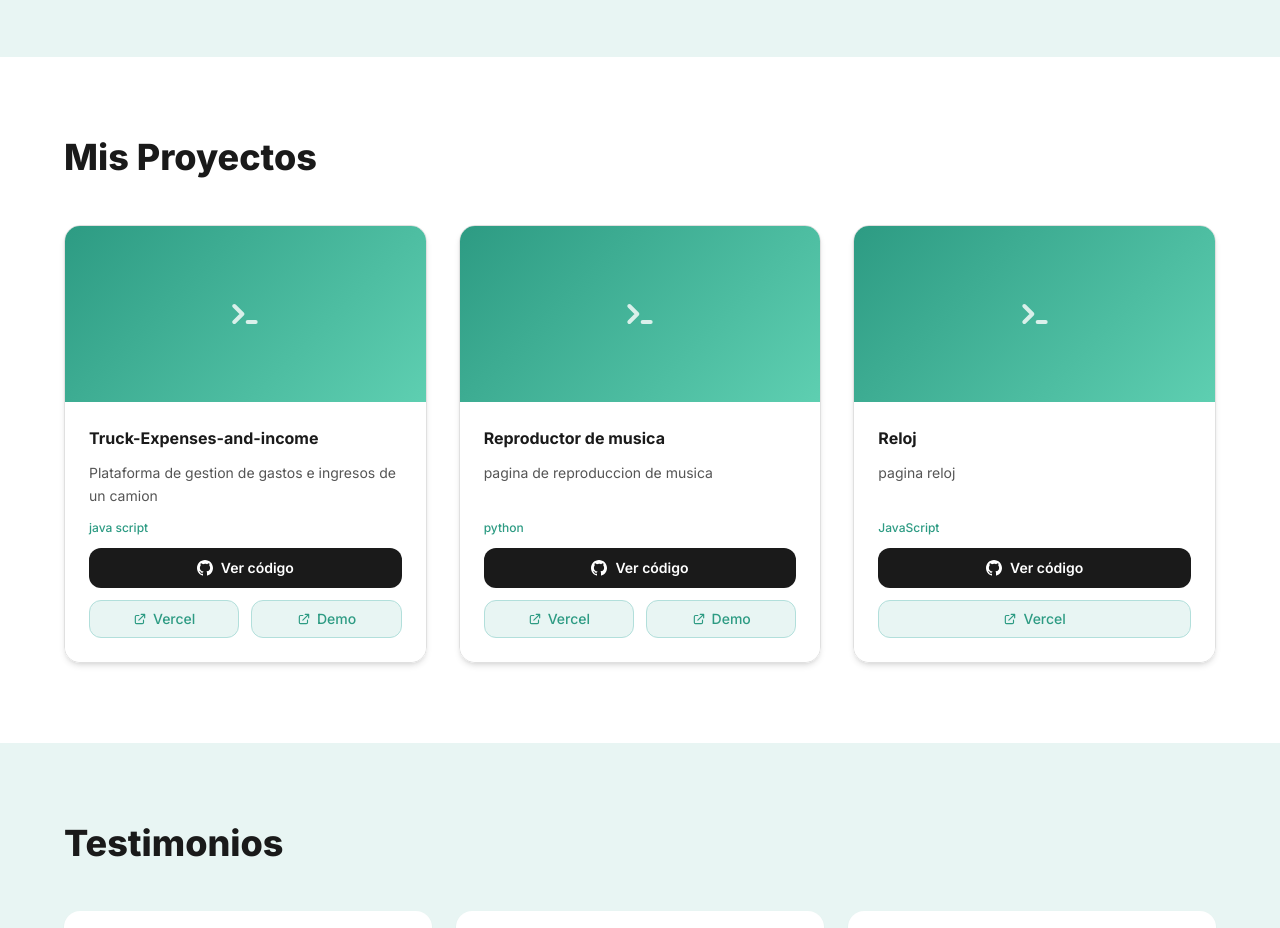
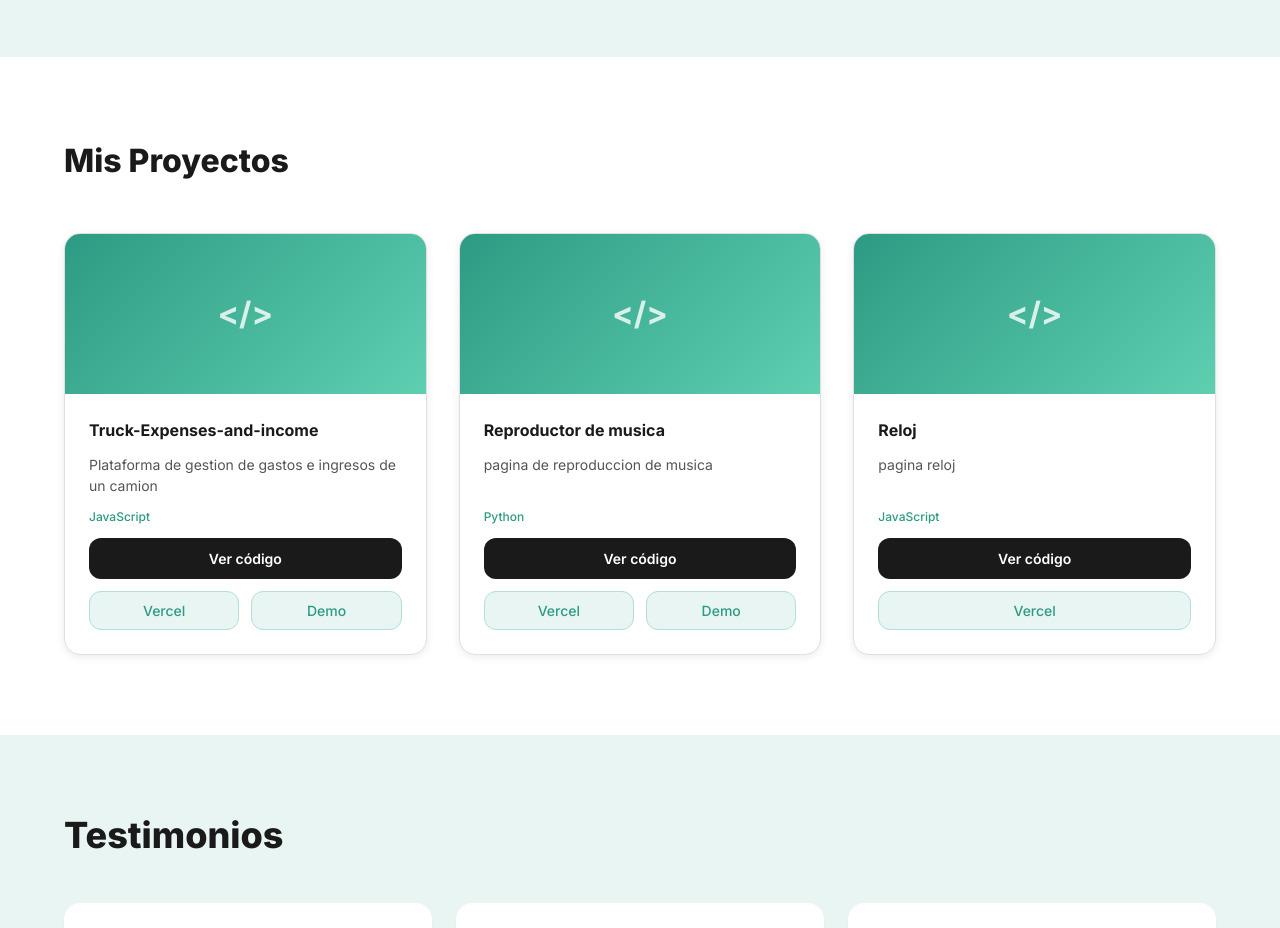
Before and after one commit to Yeraldin3139/portafolio, a Next.js app: page / in a window 1280 px wide. Shown: the part 1640-2568 px from the top of the page. Built offline with nearby package versions, Linux system fonts and the light colour scheme.

Commit message:
darkmode projects

```diff
--- a/components/Projects.tsx
+++ b/components/Projects.tsx
@@ -1,195 +1,112 @@
 "use client";
 
-const projects = [
-  {
-    id: 1,
-    title: "Truck-Expenses-and-income",
-    description: "Plataforma de gestion de gastos e ingresos de un camion",
-    language: "java script",
-    github: "https://github.com/Yeraldin3139",
-    vercel: "https://vercel.com",
-    demo: "https://vercel.com",
-  },
-  {
-    id: 2,
-    title: "Reproductor de musica",
-    description: "pagina de reproduccion de musica",
-    language: "python",
-    github: "https://github.com/Yeraldin3139",
-    vercel: "https://vercel.com",
-    demo: "https://vercel.com",
-  },
-  {
-    id: 3,
-    title: "Reloj",
-    description: "pagina reloj",
-    language: "JavaScript",
-    github: "https://github.com/Yeraldin3139",
-    vercel: "https://vercel.com",
-    demo: null,
-  },
+import { useApp } from "@/app/context";
+
+const proyectosEs = [
+  { id: 1, title: "Truck-Expenses-and-income", description: "Plataforma de gestion de gastos e ingresos de un camion", language: "JavaScript", github: "https://github.com/Yeraldin3139", vercel: "https://vercel.com", demo: "https://vercel.com" },
+  { id: 2, title: "Reproductor de musica", description: "pagina de reproduccion de musica", language: "Python", github: "https://github.com/Yeraldin3139", vercel: "https://vercel.com", demo: "https://vercel.com" },
+  { id: 3, title: "Reloj", description: "pagina reloj", language: "JavaScript", github: "https://github.com/Yeraldin3139", vercel: "https://vercel.com", demo: null },
+];
+
+const proyectosEn = [
+  { id: 1, title: "Truck-Expenses-and-income", description: "Platform for managing truck expenses and income", language: "JavaScript", github: "https://github.com/Yeraldin3139", vercel: "https://vercel.com", demo: "https://vercel.com" },
+  { id: 2, title: "Music Player", description: "Music reproduction page", language: "Python", github: "https://github.com/Yeraldin3139", vercel: "https://vercel.com", demo: "https://vercel.com" },
+  { id: 3, title: "Clock", description: "Clock page", language: "JavaScript", github: "https://github.com/Yeraldin3139", vercel: "https://vercel.com", demo: null },
 ];
 
 export default function Projects() {
+  const { darkMode, lang } = useApp();
+  const projects = lang === "es" ? proyectosEs : proyectosEn;
+
   return (
     <section
       id="proyectos"
-      className="py-20 px-6"
-      style={{ backgroundColor: "#ffffff" }}
+      style={{
+        padding: "80px 24px",
+        backgroundColor: darkMode ? "#0D1F1A" : "#ffffff",
+        transition: "background-color 0.3s",
+      }}
     >
-      <div className="max-w-6xl mx-auto">
+      <div style={{ maxWidth: "1152px", margin: "0 auto" }}>
 
-        {/* Título */}
-        <h2
-          className="text-3xl md:text-4xl font-extrabold mb-12"
-          style={{ color: "#1a1a1a" }}
-        >
-          Mis Proyectos
+        <h2 style={{
+          fontSize: "2rem", fontWeight: "800", marginBottom: "48px",
+          color: darkMode ? "#ffffff" : "#1a1a1a",
+        }}>
+          {lang === "es" ? "Mis Proyectos" : "My Projects"}
         </h2>
 
-        {/* Grid de proyectos */}
-        <div className="grid grid-cols-1 md:grid-cols-3 gap-8">
+        <div style={{
+          display: "grid",
+          gridTemplateColumns: "repeat(auto-fit, minmax(300px, 1fr))",
+          gap: "32px",
+        }}>
           {projects.map((project) => (
-            <div
-              key={project.id}
-              className="rounded-2xl overflow-hidden shadow-md flex flex-col
-                         transition-transform duration-300 hover:-translate-y-1 hover:shadow-xl"
-              style={{ border: "1px solid #e0e0e0" }}
-            >
+            <div key={project.id} style={{
+              borderRadius: "16px", overflow: "hidden",
+              border: `1px solid ${darkMode ? "#1A2E28" : "#e0e0e0"}`,
+              display: "flex", flexDirection: "column",
+              boxShadow: "0 2px 8px rgba(0,0,0,0.08)",
+              backgroundColor: darkMode ? "#1A2E28" : "#ffffff",
+            }}>
 
-              {/* Imagen superior verde */}
-              <div
-                className="w-full h-44 flex items-center justify-center"
-                style={{
-                  background: "linear-gradient(135deg, #2D9B83 0%, #5ECFB1 100%)",
-                }}
-              >
-                <svg
-                  xmlns="http://www.w3.org/2000/svg"
-                  className="w-16 h-16 text-white opacity-80"
-                  fill="none"
-                  viewBox="0 0 24 24"
-                  stroke="currentColor"
-                >
-                  <path
-                    strokeLinecap="round"
-                    strokeLinejoin="round"
-                    strokeWidth={1.5}
-                    d="M8 9l3 3-3 3m5 0h3"
-                  />
-                </svg>
+              {/* Header verde */}
+              <div style={{
+                width: "100%", height: "160px",
+                background: "linear-gradient(135deg, #2D9B83 0%, #5ECFB1 100%)",
+                display: "flex", alignItems: "center", justifyContent: "center",
+              }}>
+                <span style={{ color: "white", fontSize: "2rem", fontWeight: "bold", opacity: 0.8 }}>
+                  {"</>"}
+                </span>
               </div>
 
               {/* Contenido */}
-              <div className="p-6 flex flex-col gap-3 flex-1 bg-white">
-
-                {/* Título proyecto */}
-                <h3
-                  className="font-bold text-base"
-                  style={{ color: "#1a1a1a" }}
-                >
+              <div style={{
+                padding: "24px", display: "flex",
+                flexDirection: "column", gap: "12px", flex: 1,
+              }}>
+                <h3 style={{ fontWeight: "700", fontSize: "1rem", color: darkMode ? "#ffffff" : "#1a1a1a" }}>
                   {project.title}
                 </h3>
-
-                {/* Descripción */}
-                <p
-                  className="text-sm leading-relaxed flex-1"
-                  style={{ color: "#555555" }}
-                >
+                <p style={{ fontSize: "0.875rem", color: darkMode ? "#aaaaaa" : "#555555", flex: 1 }}>
                   {project.description}
                 </p>
-
-                {/* Lenguaje */}
-                <span
-                  className="text-xs font-medium"
-                  style={{ color: "#2D9B83" }}
-                >
+                <span style={{ fontSize: "0.75rem", color: "#2D9B83", fontWeight: "500" }}>
                   {project.language}
                 </span>
 
-                {/* Botón Ver código */}
-                <a
-                  href={project.github}
-                  target="_blank"
-                  rel="noopener noreferrer"
-                  className="w-full flex items-center justify-center gap-2 py-2.5 rounded-xl
-                             text-white text-sm font-semibold transition-opacity duration-200 hover:opacity-80"
-                  style={{ backgroundColor: "#1a1a1a" }}
-                >
-                  <svg
-                    xmlns="http://www.w3.org/2000/svg"
-                    className="w-4 h-4"
-                    fill="currentColor"
-                    viewBox="0 0 24 24"
-                  >
-                    <path d="M12 0C5.374 0 0 5.373 0 12c0 5.302 3.438 9.8 8.207 11.387.599.111.793-.261.793-.577v-2.234c-3.338.726-4.033-1.416-4.033-1.416-.546-1.387-1.333-1.756-1.333-1.756-1.089-.745.083-.729.083-.729 1.205.084 1.839 1.237 1.839 1.237 1.07 1.834 2.807 1.304 3.492.997.107-.775.418-1.305.762-1.604-2.665-.305-5.467-1.334-5.467-5.931 0-1.311.469-2.381 1.236-3.221-.124-.303-.535-1.524.117-3.176 0 0 1.008-.322 3.301 1.23A11.509 11.509 0 0112 5.803c1.02.005 2.047.138 3.006.404 2.291-1.552 3.297-1.23 3.297-1.23.653 1.653.242 2.874.118 3.176.77.84 1.235 1.911 1.235 3.221 0 4.609-2.807 5.624-5.479 5.921.43.372.823 1.102.823 2.222v3.293c0 .319.192.694.801.576C20.566 21.797 24 17.3 24 12c0-6.627-5.373-12-12-12z"/>
-                  </svg>
-                  Ver código
+                <a href={project.github} target="_blank" rel="noopener noreferrer" style={{
+                  display: "flex", alignItems: "center", justifyContent: "center",
+                  gap: "8px", padding: "10px", borderRadius: "12px",
+                  backgroundColor: "#1a1a1a", color: "white",
+                  fontSize: "0.875rem", fontWeight: "600", textDecoration: "none",
+                }}>
+                  {lang === "es" ? "Ver código" : "View code"}
                 </a>
 
-                {/* Botones Vercel y Demo */}
-                <div className="flex gap-3">
-                  <a
-                    href={project.vercel}
-                    target="_blank"
-                    rel="noopener noreferrer"
-                    className="flex-1 flex items-center justify-center gap-1.5 py-2 rounded-xl
-                               text-sm font-medium transition-opacity duration-200 hover:opacity-80"
-                    style={{
-                      backgroundColor: "#E8F5F3",
-                      color: "#2D9B83",
-                      border: "1px solid #B2DFDB",
-                    }}
-                  >
-                    <svg
-                      xmlns="http://www.w3.org/2000/svg"
-                      className="w-3.5 h-3.5"
-                      fill="none"
-                      viewBox="0 0 24 24"
-                      stroke="currentColor"
-                    >
-                      <path
-                        strokeLinecap="round"
-                        strokeLinejoin="round"
-                        strokeWidth={2}
-                        d="M10 6H6a2 2 0 00-2 2v10a2 2 0 002 2h10a2 2 0 002-2v-4M14 4h6m0 0v6m0-6L10 14"
-                      />
-                    </svg>
+                <div style={{ display: "flex", gap: "12px" }}>
+                  <a href={project.vercel} target="_blank" rel="noopener noreferrer" style={{
+                    flex: 1, display: "flex", alignItems: "center", justifyContent: "center",
+                    padding: "8px", borderRadius: "12px",
+                    backgroundColor: darkMode ? "#0D1F1A" : "#E8F5F3",
+                    color: "#2D9B83", border: "1px solid #B2DFDB",
+                    fontSize: "0.875rem", fontWeight: "500", textDecoration: "none",
+                  }}>
                     Vercel
                   </a>
-
                   {project.demo && (
-                    <a
-                      href={project.demo}
-                      target="_blank"
-                      rel="noopener noreferrer"
-                      className="flex-1 flex items-center justify-center gap-1.5 py-2 rounded-xl
-                                 text-sm font-medium transition-opacity duration-200 hover:opacity-80"
-                      style={{
-                        backgroundColor: "#E8F5F3",
-                        color: "#2D9B83",
-                        border: "1px solid #B2DFDB",
-                      }}
-                    >
-                      <svg
-                        xmlns="http://www.w3.org/2000/svg"
-                        className="w-3.5 h-3.5"
-                        fill="none"
-                        viewBox="0 0 24 24"
-                        stroke="currentColor"
-                      >
-                        <path
-                          strokeLinecap="round"
-                          strokeLinejoin="round"
-                          strokeWidth={2}
-                          d="M10 6H6a2 2 0 00-2 2v10a2 2 0 002 2h10a2 2 0 002-2v-4M14 4h6m0 0v6m0-6L10 14"
-                        />
-                      </svg>
+                    <a href={project.demo} target="_blank" rel="noopener noreferrer" style={{
+                      flex: 1, display: "flex", alignItems: "center", justifyContent: "center",
+                      padding: "8px", borderRadius: "12px",
+                      backgroundColor: darkMode ? "#0D1F1A" : "#E8F5F3",
+                      color: "#2D9B83", border: "1px solid #B2DFDB",
+                      fontSize: "0.875rem", fontWeight: "500", textDecoration: "none",
+                    }}>
                       Demo
                     </a>
                   )}
                 </div>
-
               </div>
             </div>
           ))}
```
